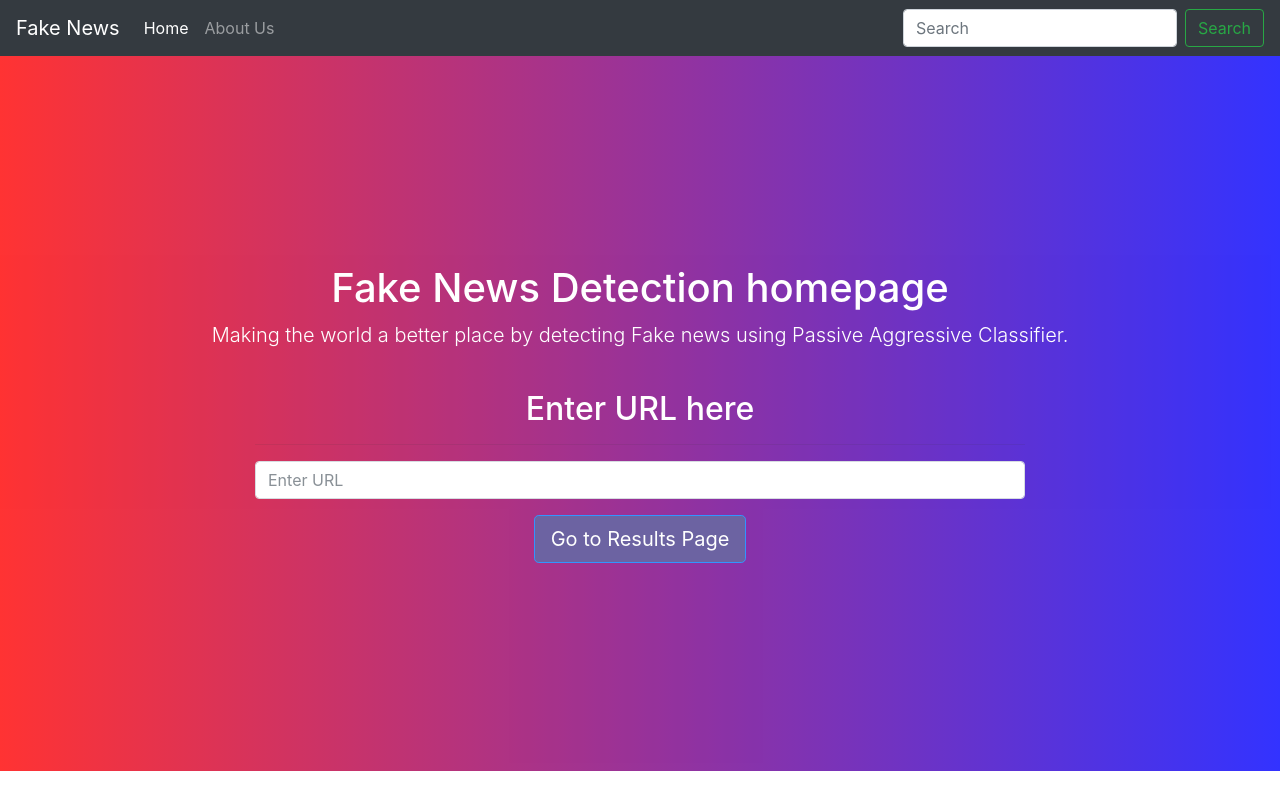
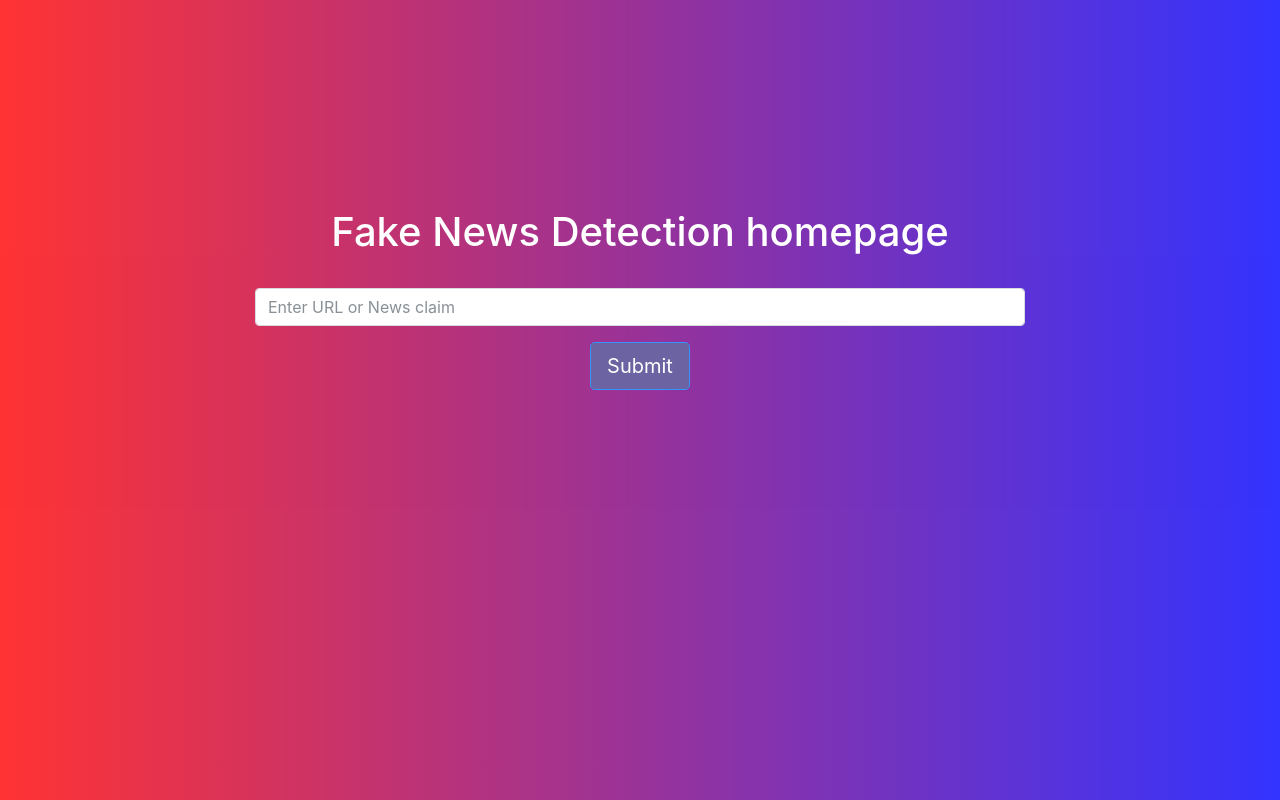
Before and after one commit to Legion-God/FakeNewsDetection, a Flask app: page / in a window 1280 px wide. Run offline with Flask 2, Linux system fonts and the light colour scheme.

Commit message:
basic UI design complete with form linked to flask app

```diff
--- a/app/main.py
+++ b/app/main.py
@@ -1,13 +1,18 @@
 from flask import (Flask,
-                   render_template)
-
+                   render_template, request)
 
 app = Flask(__name__)
 
 
-@app.route('/')
+@app.route('/', methods=['GET'])
 def home():
     return render_template('index.html')
+
+
+@app.route('/', methods=['POST'])
+def predict():
+    input_claim = request.form['inputUrl']
+    return render_template('index.html', prediction=input_claim)
 
 
 @app.route('/result')
--- a/app/static/styles/index.css
+++ b/app/static/styles/index.css
@@ -3,7 +3,7 @@
     /*background-color:powderblue;*/
     background-image: linear-gradient(to right, red , blue);
     color: white;
-    min-height: 100%;
+    min-height: 100vh;
     padding: 13rem;
     opacity: 0.8;
 }
--- a/app/templates/index.html
+++ b/app/templates/index.html
@@ -5,57 +5,31 @@
 <!-- Write the code in fnews_content for homepage -->
 {% block fnews_content %}
 
-
-<div class="bar">
-
-
-    <nav class="navbar navbar-expand-lg navbar-dark bg-dark">
-        <a class="navbar-brand" href="#">Fake News</a>
-        <button class="navbar-toggler" type="button" data-toggle="collapse" data-target="#navbarSupportedContent"
-            aria-controls="navbarSupportedContent" aria-expanded="false" aria-label="Toggle navigation">
-            <span class="navbar-toggler-icon"></span>
-        </button>
-
-        <div class="collapse navbar-collapse" id="navbarSupportedContent">
-            <ul class="navbar-nav mr-auto">
-                <li class="nav-item active">
-                    <a class="nav-link" href="#">Home <span class="sr-only">(current)</span></a>
-                </li>
-                <li class="nav-item">
-                    <a class="nav-link" href="#">About Us</a>
-                </li>
-            </ul>
-            <form class="form-inline my-2 my-lg-0">
-                <input class="form-control mr-sm-2" type="search" placeholder="Search" aria-label="Search">
-                <button class="btn btn-outline-success my-2 my-sm-0" type="submit">Search</button>
-            </form>
-        </div>
-    </nav>
-</div>
-
-
-
 <div class="container-fluid">
   <div class="row">
 
     <div class="col-sm-12 text-center">
       <h1>Fake News Detection homepage</h1>
-            <p class="lead mb40">Making the world a better place by detecting Fake news using Passive Aggressive Classifier.</p>
-
+      <form method="POST">
         <div class="container">
           <div class="form-group">
             <label for="text"></label>
-                    <h2>Enter URL here</h2>
-                    <hr>
-                    <input type="text" class="form-control" id="inputUrl" placeholder="Enter URL">
-
-                  </div
+            <input type="text" class="form-control" name="inputUrl" placeholder="Enter URL or News claim" />
+          </div>
         </div>
 
-            <!--  NOTE: pass function of the route you are intending to target.  -->
-            <a class="btn btn-lg btn-primary" href="{{ url_for('results') }}">Go to Results Page</a>
+        <input type="submit" class="btn btn-lg btn-primary mb-5" />
+        <!-- margin bottom 5 -->
+        <!--href="{{ url_for('results') }}"-->
+      </form>
+
+
+         <!--  Display the output from model here  -->
+      {% if prediction %}
+        <h4>The claim is most probably {{prediction}}</h4>
+      {% endif %}
+
     </div>
-
   </div>
 </div>
 
```
Also changed, not shown: requirements.txt (+14 -0 lines). Lines whose indentation alone changed are shown as unchanged.
